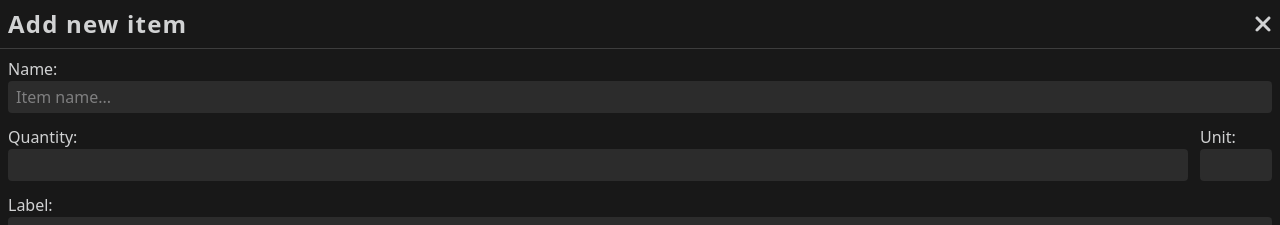
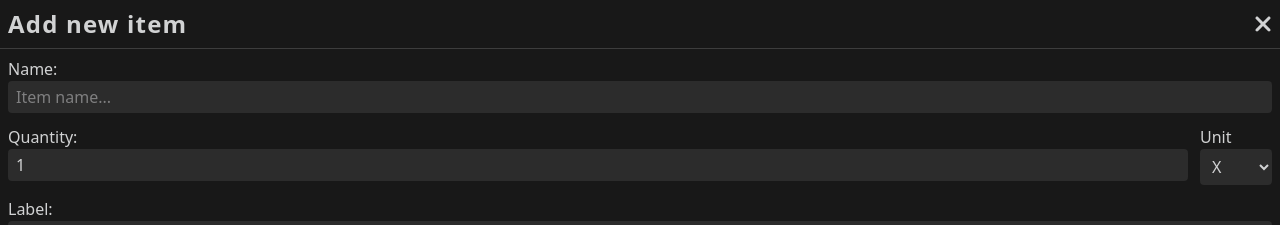
Before and after one commit to Hook-88/shopping-list, a Vue app: page / in a window 1280 px wide. Both pictures are taken after a click on the button 1261 px from the left and 24 px from the top of the page. Shown: the top 225 px of the page. Built offline with nearby package versions, Linux system fonts and the light colour scheme; the HTML template or start-up script is replaced by a standard one.

Commit message:
add logic to get formdtat

```diff
--- a/src/components/inputs/BaseInput.vue
+++ b/src/components/inputs/BaseInput.vue
@@ -20,5 +20,5 @@ function handleInput(event: Event) {
 <template>
   <label :for="label" v-if="label">{{ label }}:</label>
   <br v-if="label">
-  <input v-bind="$attrs" class="w-full bg-ash/10 px-2 py-1 rounded-sm" :value="modelValue" @input="handleInput">
+  <input v-bind="$attrs" :value="modelValue" @input="handleInput">
 </template>
--- /dev/null
+++ b/src/components/inputs/BaseSelect.vue
@@ -0,0 +1,30 @@
+<script setup lang="ts">
+interface Props {
+  label?: string
+  modelValue?: string | number
+}
+
+defineProps<Props>()
+
+const emit = defineEmits<{
+  (e: 'update:modelValue', value: string | number): void
+}>()
+
+function handleChange(event: Event) {
+  const target = event.target as HTMLSelectElement
+  emit('update:modelValue', target.value)
+}
+
+</script>
+
+<template>
+  <label :for="label" v-if="label">
+    {{ label }}
+  </label>
+  <br />
+  <select :id="label" @change="handleChange" v-bind="$attrs">
+    <option value="x">X</option>
+    <option value="gr">Gr</option>
+    <option value="lb">Lb</option>
+  </select>
+</template>
--- a/src/features/add-new-item/form/AddNewItemForm.vue
+++ b/src/features/add-new-item/form/AddNewItemForm.vue
@@ -1,35 +1,61 @@
 <script setup lang="ts">
 import BaseButton from '@/components/buttons/BaseButton.vue';
 import BaseInput from '@/components/inputs/BaseInput.vue';
+import BaseSelect from '@/components/inputs/BaseSelect.vue';
+import { reactive } from 'vue';
+
+interface FormData {
+  ['item-name']: string
+  ['item-quantity']: number
+  ['quantity-unit']: 'x' | 'gr' | 'lb'
+  ['item-label']: string
+}
+
+const formData = reactive<FormData>({
+  "item-name": "",
+  "item-quantity": 1,
+  "quantity-unit": 'x',
+  "item-label": ""
+})
+
+function handleSubmit() {
+  console.log(formData)
+}
+
+
 
 </script>
 
 <template>
-  <form>
+  <form @submit.prevent="handleSubmit">
     <div class="flex flex-col m-2 gap-3 mb-4">
       <div>
-        <BaseInput label="Name" type="text" placeholder="Item name..." />
+        <BaseInput label="Name" type="text" placeholder="Item name..." class="w-full bg-ash/10 px-2 py-1 rounded-sm"
+          v-model="formData['item-name']" required />
       </div>
 
 
       <div class="flex gap-3">
         <div class="grow">
-          <BaseInput label="Quantity" type="number" />
+          <BaseInput label="Quantity" type="number" class="w-full bg-ash/10 px-2 py-1 rounded-sm"
+            v-model="formData['item-quantity']" required />
         </div>
 
         <div class="w-18">
-          <BaseInput label="Unit" type="text" />
+          <BaseSelect label="Unit" class="w-full bg-ash/10 px-2 py-1.5 rounded-sm" v-model="formData['quantity-unit']"
+            required />
         </div>
       </div>
       <div>
-        <BaseInput label="Label" type="text" placeholder="label..." />
+        <BaseInput label="Label" type="text" placeholder="label..." class="w-full bg-ash/10 px-2 py-1 rounded-sm"
+          v-model="formData['item-label']" />
       </div>
     </div>
 
 
     <div class="flex gap-3 border-t border-ash/20 p-2">
       <BaseButton button-type="action" class="grow">Add item</BaseButton>
-      <BaseButton button-type="danger">Cancel</BaseButton>
+      <BaseButton button-type="danger" type="button">Cancel</BaseButton>
     </div>
 
   </form>
```
